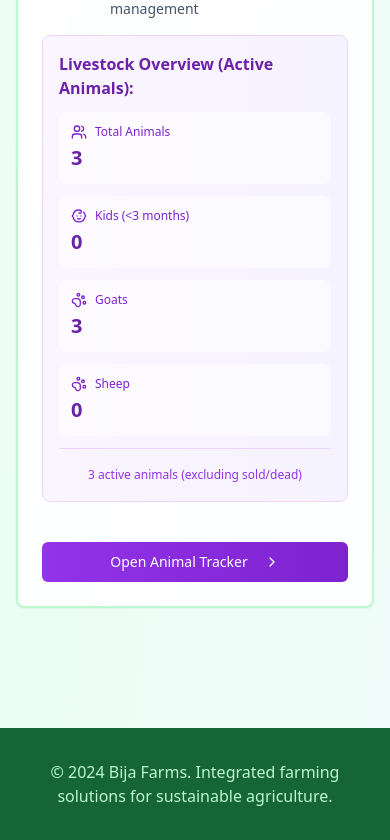
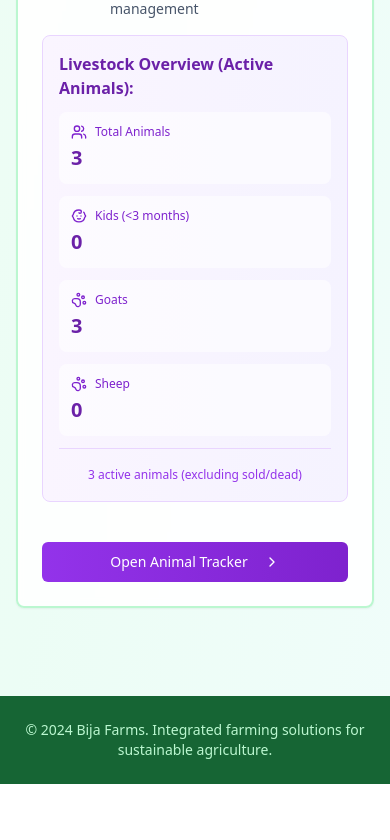
Before and after one commit to bijaagro/farm, a React (Vite) app: page / in a window 390 px wide. Shown: the part 1589-2429 px from the top of the page. After the commit the page ends 2373 px from the top, so only its background shows below. Built offline with nearby package versions, Linux system fonts and the light colour scheme; no server answers.

Commit message:
Fix MainPage footer responsiveness
cgen-d002b85b7bfa474fb2c994f072041c59

```diff
--- a/client/pages/MainPage.tsx
+++ b/client/pages/MainPage.tsx
@@ -566,9 +566,9 @@ export default function MainPage() {
       </main>
 
       {/* Footer */}
-      <footer className="bg-green-800 text-white py-8 mt-16">
+      <footer className="bg-green-800 text-white py-6 sm:py-8 mt-8 sm:mt-16">
         <div className="max-w-6xl mx-auto px-4 text-center">
-          <p className="text-green-200">
+          <p className="text-green-200 text-sm sm:text-base">
             © 2024 Bija Farms. Integrated farming solutions for sustainable
             agriculture.
           </p>
```
